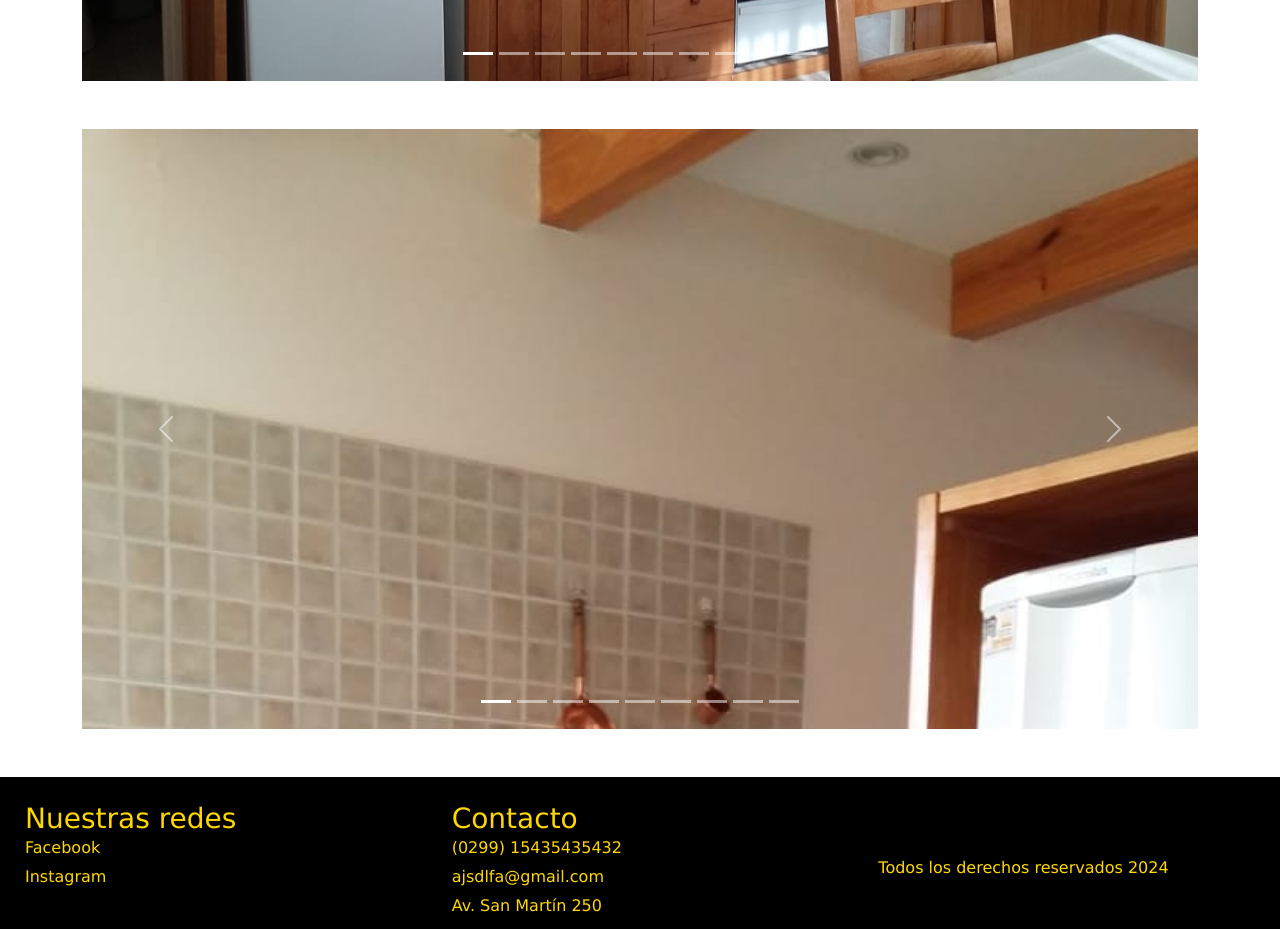
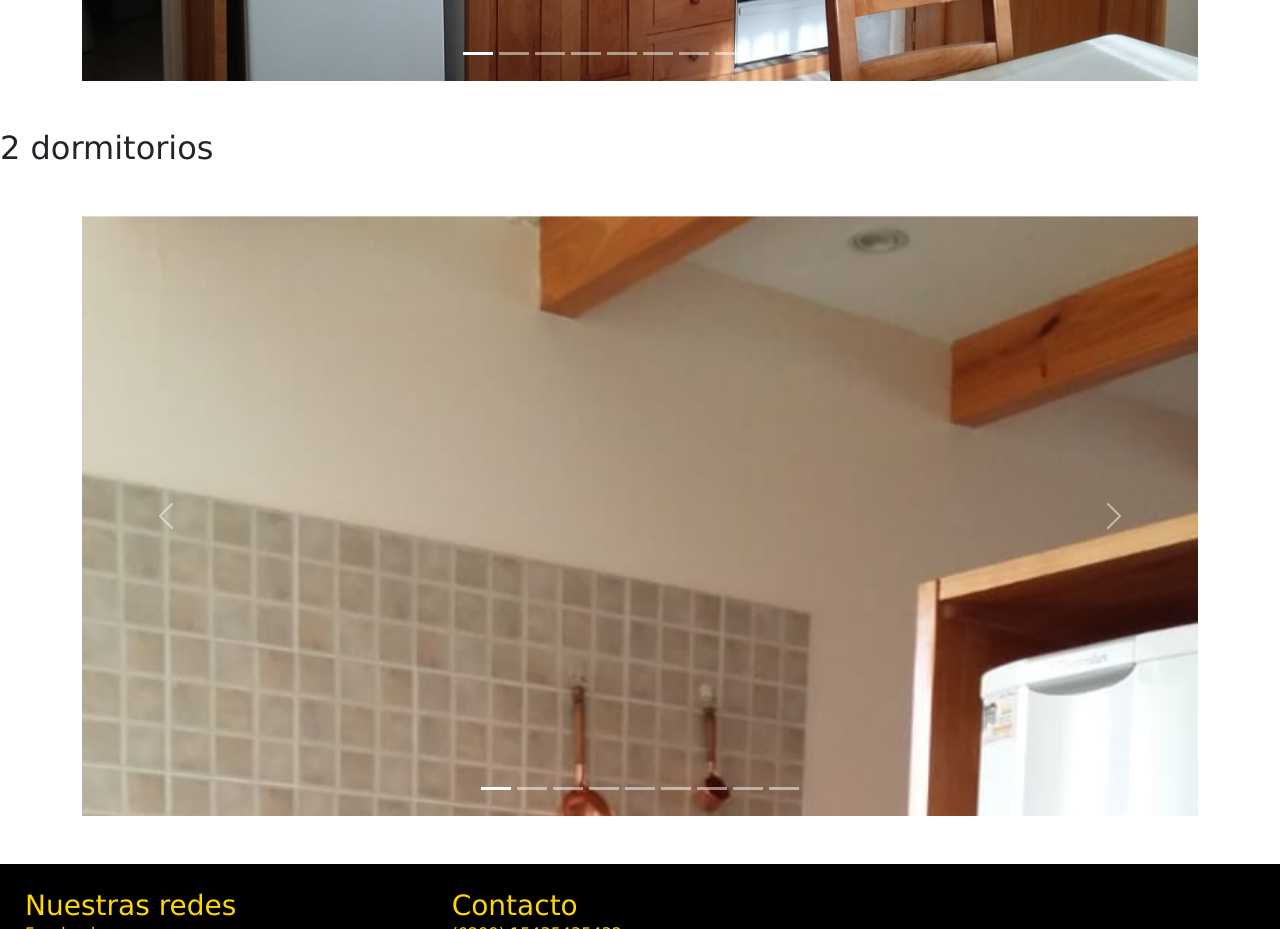
Before and after one commit to Leann86k/PreEntrega3Kaimakamian, a plain HTML site: page Pages/Apartments.html in a window 1280 px wide. Shown: the part 780-1709 px from the top of the page. Drawn offline with nearby package versions, Linux system fonts and the light colour scheme; files whose address does not match are found by name.

Commit message:
titulo departamento
Agregué titulo al carrusel de las fotos

```diff
--- a/Pages/Apartments.html
+++ b/Pages/Apartments.html
@@ -199,6 +199,8 @@
         </button>
       </div>
     </div>
+
+    <h2>2 dormitorios</h2>
 
     <div class="container my-5">
       <div id="carouselExampleIndicators2" class="carousel slide">
```
